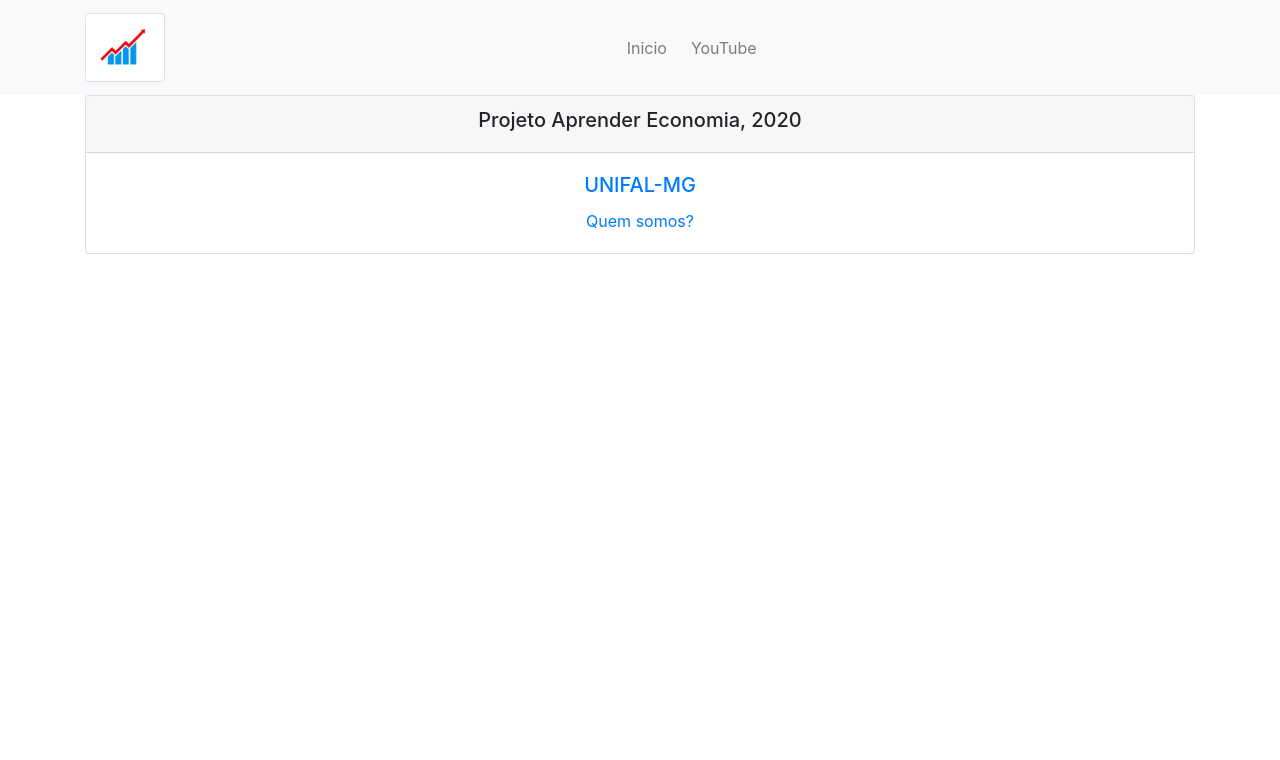
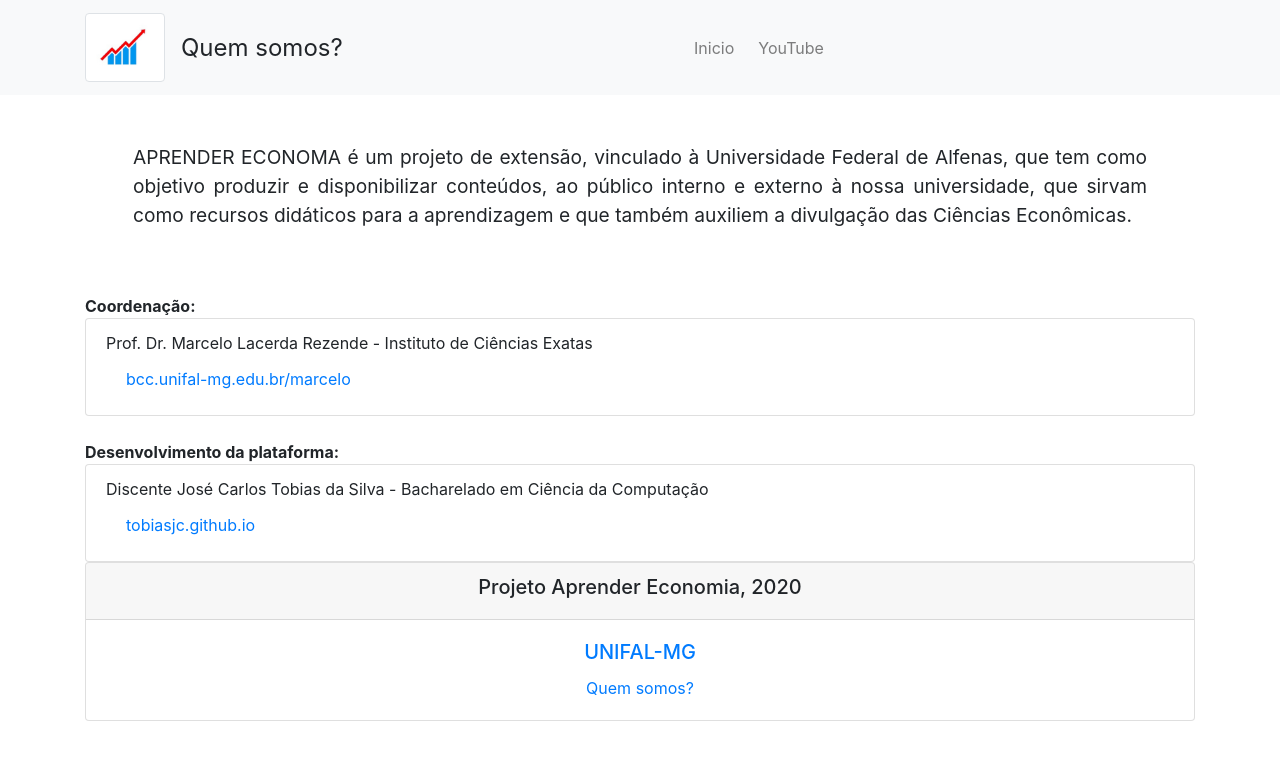
Before and after one commit to aprendereconomia/aprendereconomia.github.io, a Jekyll site: the page built from about.html, in a window 1280 px wide. Shown: the top 760 px of the page. Built offline with Jekyll 4.4.1, drawn with Linux system fonts in a browser that asks for light colours; some web fonts are replaced; a script that is not in the unit is left out; comment, search, counter and statistics services are not loaded.

Commit message:
feat: add about page
Signed-off-by: José Tobias <jose.tobias@outlook.com>

```diff
--- a/about.html
+++ b/about.html
@@ -1,3 +1,56 @@
 ---
 layout: default
+title: Quem somos?
 ---
+
+<div class="container text-justify">
+    <p class="p-5" style="font-size:larger;">
+        <span class="outt">APRENDER ECONOMA</span>
+        é um projeto de extensão, vinculado à Universidade Federal de Alfenas, que tem como objetivo produzir e disponibilizar conteúdos, ao público interno e externo à nossa universidade, que sirvam como recursos didáticos para a aprendizagem e que também auxiliem a divulgação das Ciências Econômicas.
+    </p>
+    <div>
+        <strong>Coordenação:</strong>
+        <ul class="list-group">
+            <li class="list-group-item">
+                <span class="outt">Prof. Dr. Marcelo Lacerda Rezende</span>
+                - Instituto de Ciências Exatas
+                <ul class="list-group list-group-flush list-group-horizontal-xl list-group-horizontal-lg list-group-horizontal-sm">
+                    <!-- <li class="list-group-item">
+                        <a href="mailto:marcelo.l.rezende@gmail.com">
+                            <span class="oi oi-envelope-closed"></span>
+                            marcelo.l.rezende@gmail.com
+                        </a>
+                    </li> -->
+                    <li class="list-group-item">
+                        <a href="https://www.bcc.unifal-mg.edu.br/marcelo/" target="_blank">
+                            <span class="oi oi-person"></span>
+                            bcc.unifal-mg.edu.br/marcelo
+                        </a>
+                    </li>
+                </ul>
+            </li>
+        </ul>
+        <br>
+        <strong>Desenvolvimento da plataforma:</strong>
+        <ul class="list-group">
+            <li class="list-group-item">
+                <span class="outt">Discente José Carlos Tobias da Silva</span>
+                - Bacharelado em Ciência da Computação
+                <ul class="list-group list-group-flush list-group-horizontal-xl list-group-horizontal-lg list-group-horizontal-sm">
+                    <!-- <li class="list-group-item">
+                        <a href="mailto:jose.tobias@outlook.com">
+                            <span class="oi oi-envelope-closed"></span>
+                            jose.tobias@outlook.com
+                        </a>
+                    </li> -->
+                    <li class="list-group-item">
+                        <a href="https://tobiasjc.github.io" target="_blank">
+                            <span class="oi oi-person"></span>
+                            tobiasjc.github.io
+                        </a>
+                    </li>
+                </ul>
+            </li>
+        </ul>
+    </div>
+</div>
```
